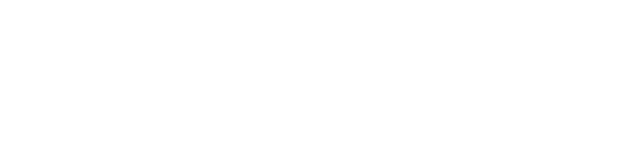
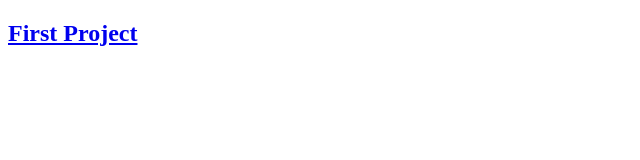
Before and after one commit to SomoodMsleh/Front-End-Web-Developer, a plain HTML site: page index.html in a window 1280 px wide. Shown: the whole page, without its empty margins (0-640 px from the left). Drawn offline with Linux system fonts and the light colour scheme.

Commit message:
index.html

```diff
--- a/index.html
+++ b/index.html
@@ -6,6 +6,6 @@
     <title>Document</title>
 </head>
 <body>
-    <h2><a href="project1/landingpage.html"></a></h2>
+    <h2><a href="project1/landingpage.html">First Project</a></h2>
 </body>
 </html>
```
